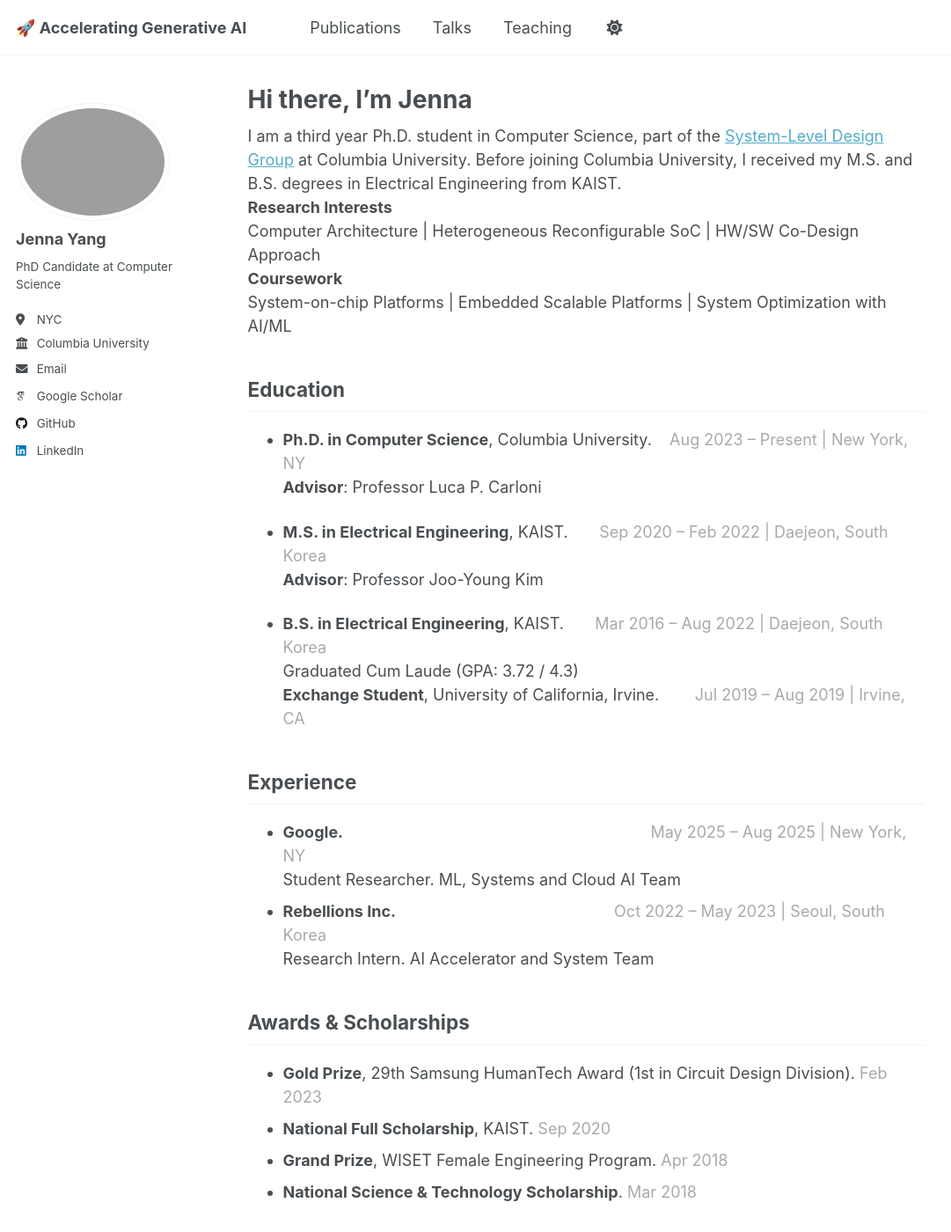
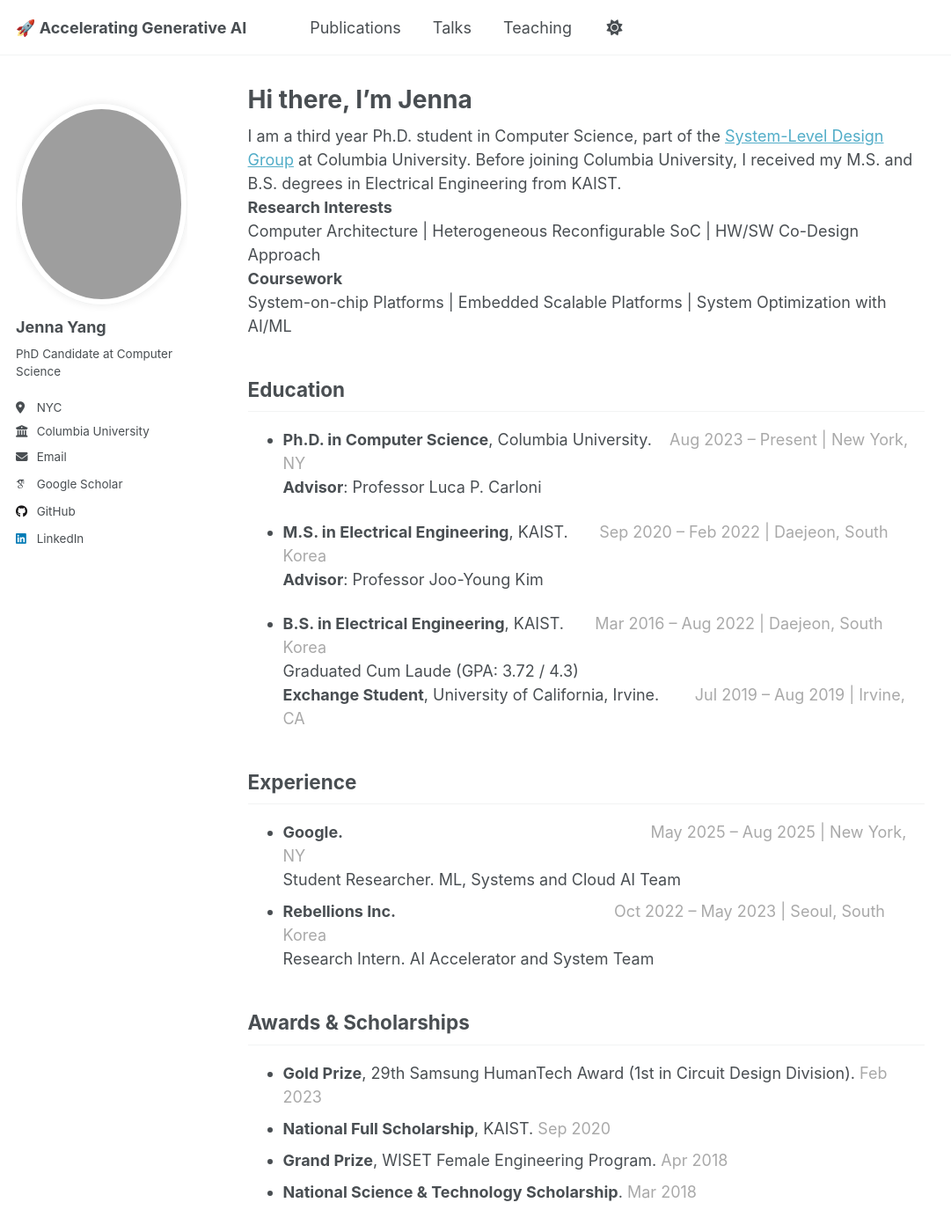
Before and after one commit to jenna-yang/jenna-yang.github.io, a Jekyll site: the page built from _pages/about.md, in a window 1280 px wide and 1400 px high. Shown: the whole window at 88% size, without its empty margins (0-1081 px from the left). Built offline with Jekyll 4.4.1, drawn with Linux system fonts in a browser that asks for light colours; some web fonts are replaced.

Commit message:
change image shape

```diff
--- a/_sass/layout/_sidebar.scss
+++ b/_sass/layout/_sidebar.scss
@@ -81,25 +81,29 @@
    ========================================================================== */
 
 .author__avatar {
-  display: table-cell;
-  vertical-align: top;
-  width: 120px;
-  // set width only, for non-square avatars
-  // height: 36px;
-
-  @include breakpoint($large) {
-    display: block;
-    width: auto;
-    height: auto;
-  }
+  display: block;          /* 테마 기본 table-cell을 덮어쓰기 */
+  text-align: center;      /* 가운데 정렬 */
+  width: 100%;             /* 사이드바 폭에 맞춤 */
+  margin-bottom: 0.75rem;
 
   img {
-    max-width: 175px;
+    /* 기본 원형 + 잘림 제어 */
+    display: block;
+    margin: 0 auto;
+    width: 160px;          /* 모바일/기본 크기 */
+    height: 160px;
     border-radius: 50%;
+    object-fit: cover;     /* 이미지 중앙 기준으로 꽉 채워 자르기 */
+    object-position: center;
 
+    /* 테마의 padding/border 규칙은 유지하되, 더 크게 */
     @include breakpoint($large) {
-      padding: 5px;
+      width: 230px;        /* 데스크톱에서 크게 */
+      height: 230px;
+      padding: 6px;
       border: 1px solid var(--global-border-color);
+      /* 선택: 은은한 그림자 */
+      box-shadow: 0 0 10px rgba(#000, 0.08);
     }
   }
 }
```
